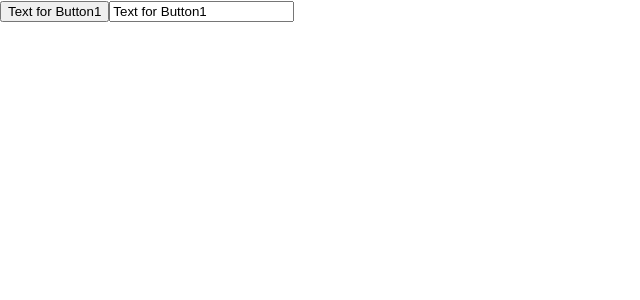
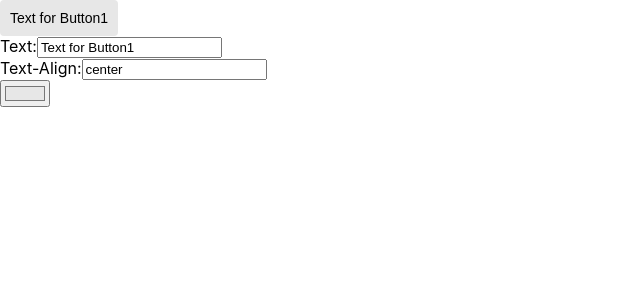
Before and after one commit to faiichann/mit-app, a React (Create React App) app: page / in a window 1280 px wide. Shown: the top 300 px of the page, without its empty margins (0-640 px from the left). Built offline with nearby package versions, Linux system fonts and the light colour scheme.

Commit message:
test for color

```diff
--- a/src/App.css
+++ b/src/App.css
@@ -36,3 +36,13 @@
     transform: rotate(360deg);
   }
 }
+.buttonDefault{
+  background-color: #e7e7e7;
+    border:none;
+    color:black;
+    text-align: center;
+    text-decoration: none;
+    font-size: 14px;
+    padding: 10px 10px;
+    border-radius: 4px;
+}
--- a/src/App.js
+++ b/src/App.js
@@ -1,30 +1,58 @@
-import './App.css';
-import {useState} from "react";
+import "./App.css";
+import { useState } from "react";
 
 /*import View from './component/View'
 import history from  './history'*/
 
-
 function App() {
-  const [textButton, settextButton] = useState({
-    username: 'Text for Button1'
+  const [PropButton, setPropButton] = useState({
+    nametext: "Text for Button1",
+    textAlign: "center",
+    backgroudColor: '#e7e7e7'
   });
 
   const myChange = (e) => {
     let nam = e.target.name;
     let val = e.target.value;
-    settextButton({[nam]: val});
-    }
+    setPropButton({ [nam]: val });
+  };
+
+  const myChangeCSS =(e) => {
+    return<>
+    style={{}}
+    </>
+  };
 
 
-return (
-        <form>
-        <button>{textButton.username}</button>
-        <input type='text' name='username'
-        value={textButton.username}
-        onChange={myChange}/>
+  return (
+    <div>
+      <button className="buttonDefault">{PropButton.nametext}</button>
+      <form>
+        Text:
+        <input
+          type="text"
+          name="nametext"
+          value={PropButton.nametext}
+          onChange={myChange}
+        />
+        <br/>
+        Text-Align:
+        <input
+        type="text"
+        name="textAlign"
+        value={PropButton.textAlign}
+        onChange={myChange}
+        />
+        <br/>
+        <input
+        type="color"
+        name="backgroudColor"
+        value={PropButton.backgroudColor}
+        onChange={myChange}
+        />
       </form>
-        );
+    </div>
+  );
 }
 
 export default App;
```
